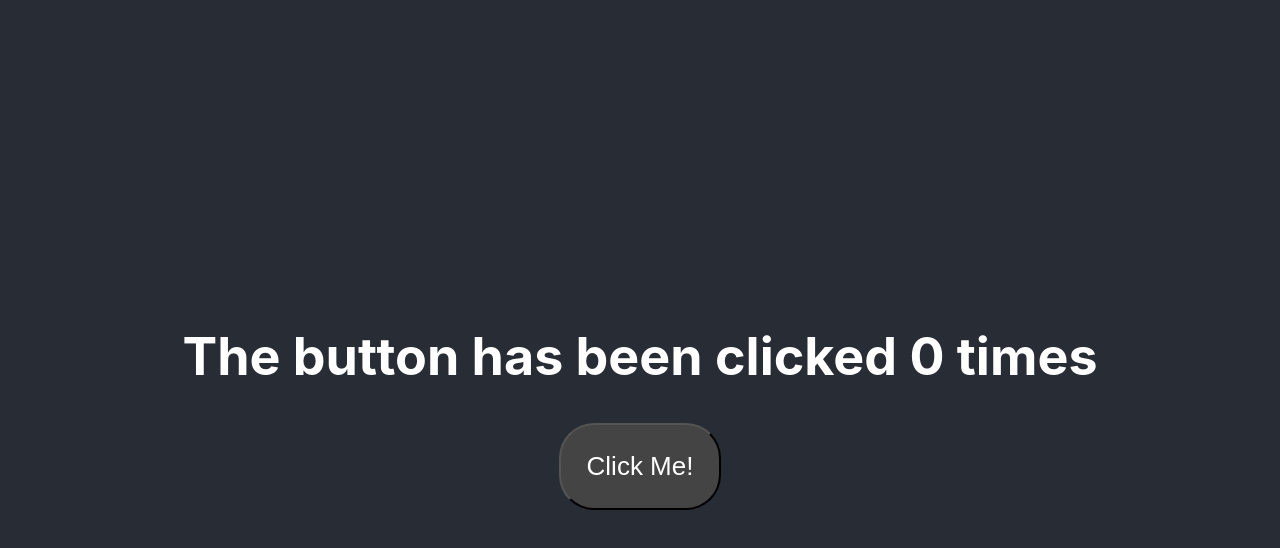
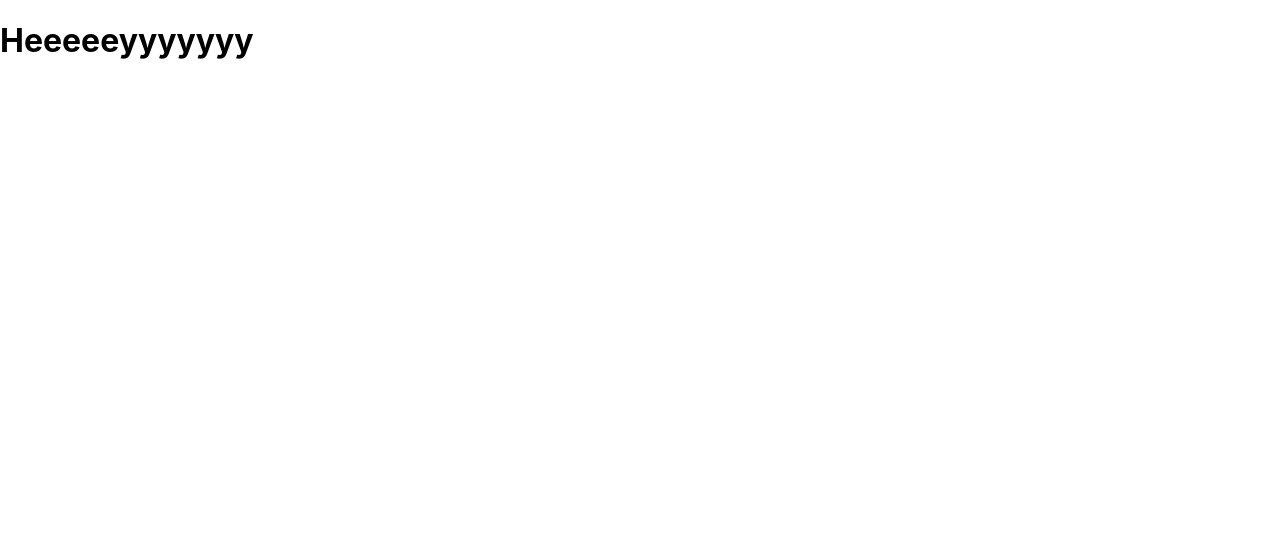
Before and after one commit to andrewek/recipe-book-front, a React (Create React App) app: page / in a window 1280 px wide. Shown: the top 548 px of the page. Built offline with nearby package versions, Linux system fonts and the light colour scheme.

Commit message:
Add routes, and some pages

```diff
--- a/src/App.js
+++ b/src/App.js
@@ -1,21 +1,18 @@
-import './App.css';
-import {React, useState} from "react";
+import {React} from "react";
+import {Route, Routes} from "react-router-dom"
+
+import HomePage from "./pages/home-page"
+import AuthorsPage from "./pages/authors-page"
+import NotFound from "./pages/errors/not-found"
 
 function App() {
-  const [count, setCount] = useState(0);
 
   return (
-    <div className="App">
-      <header className="App-header">
-        <h1>The button has been clicked {count} times</h1>
-        <button
-          className="button"
-          onClick={() => setCount((prevCount) => prevCount + 1 ) }
-        >
-          Click Me!
-        </button>
-      </header>
-    </div>
+    <Routes>
+      <Route path="/" element={<HomePage />} />
+      <Route path="/authors" element={<AuthorsPage />} />
+      <Route path="*" element={<NotFound />} />
+    </Routes>
   );
 }
 
--- a/src/index.js
+++ b/src/index.js
@@ -1,13 +1,19 @@
 import React from 'react';
 import ReactDOM from 'react-dom/client';
+import {
+  BrowserRouter
+} from "react-router-dom"
 import './index.css';
 import App from './App';
 import reportWebVitals from './reportWebVitals';
 
 const root = ReactDOM.createRoot(document.getElementById('root'));
+
 root.render(
   <React.StrictMode>
-    <App />
+    <BrowserRouter>
+      <App />
+    </BrowserRouter>
   </React.StrictMode>
 );
 
--- /dev/null
+++ b/src/pages/authors-page.js
@@ -0,0 +1,11 @@
+import {React} from "react"
+
+function AuthorsPage() {
+  return(
+    <div>
+      <h1>Authors!</h1>
+    </div>
+  )
+};
+
+export default AuthorsPage;
--- /dev/null
+++ b/src/pages/errors/not-found.js
@@ -0,0 +1,11 @@
+import {React} from "react"
+
+function NotFound() {
+  return(
+    <div>
+      <h1>That definitely doesn't exist here</h1>
+    </div>
+  );
+}
+
+export default NotFound
--- /dev/null
+++ b/src/pages/home-page.js
@@ -0,0 +1,12 @@
+import {React} from "react"
+
+function HomePage() {
+  return(
+    <div>
+      <h1>Heeeeeyyyyyyy</h1>
+    </div>
+
+  );
+};
+
+export default HomePage;
```
